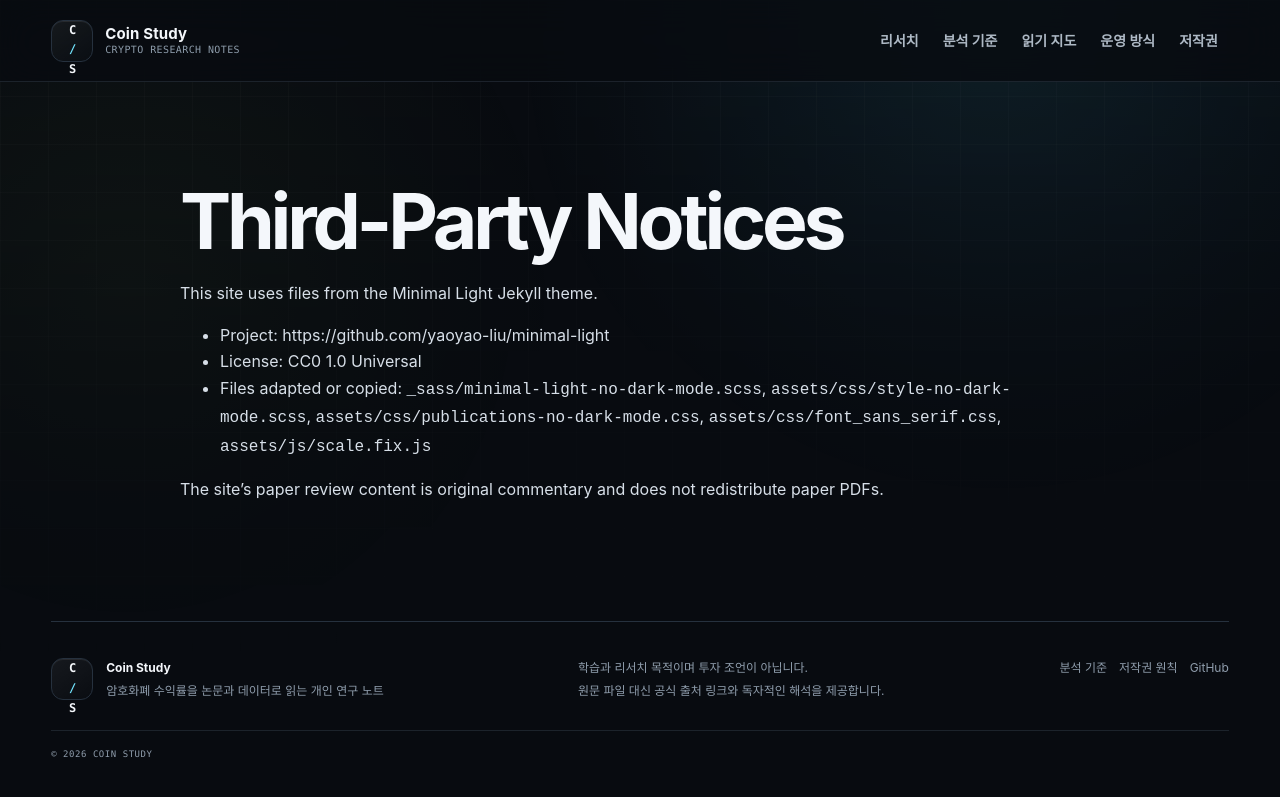
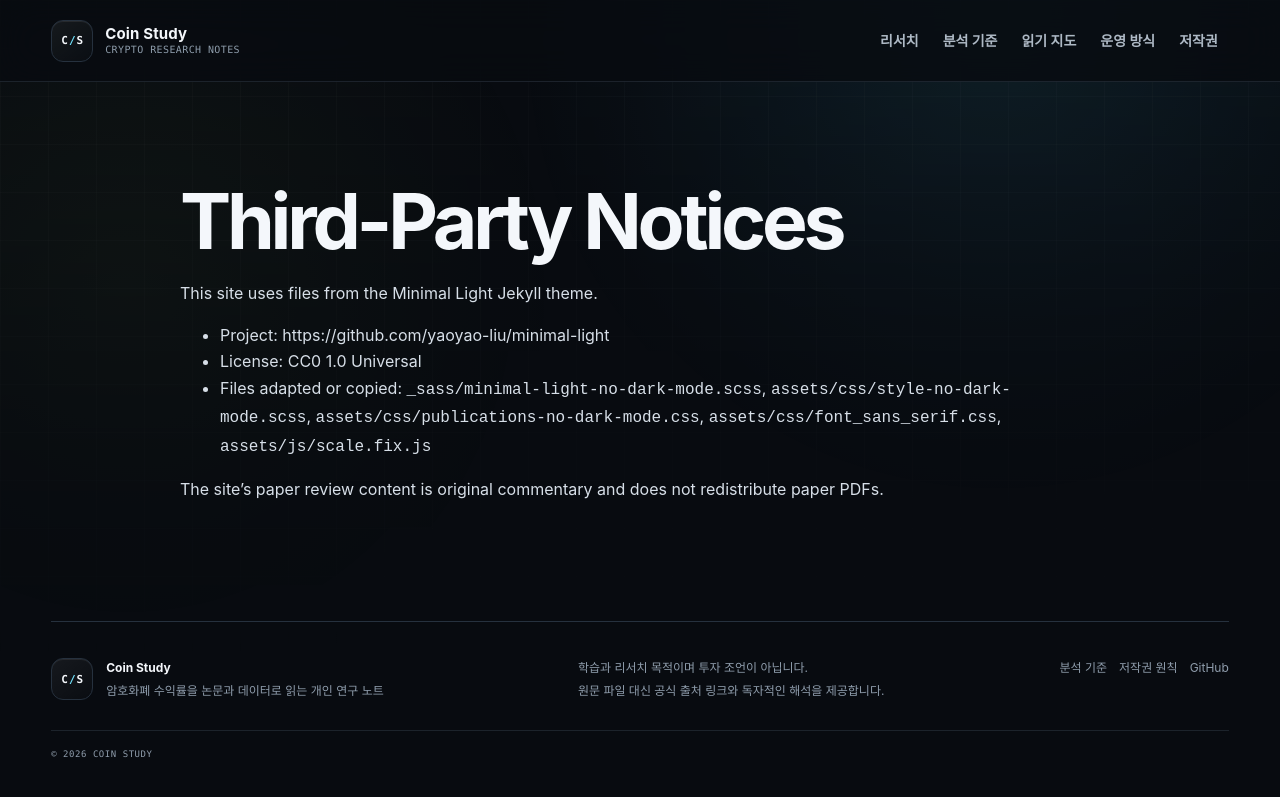
Before and after one commit to kcw8335/kcw8335.github.io, a Jekyll site: the page built from THIRD_PARTY_NOTICES.md, in a window 1280 px wide. Shown: the top 797 px of the page. Built offline with Jekyll 4.4.1, drawn with Linux system fonts in a browser that asks for light colours; our own code applies the rules of GitHub Pages for plain Markdown files.

Commit message:
Fix logo alignment

```diff
--- a/_layouts/default.html
+++ b/_layouts/default.html
@@ -80,7 +80,11 @@
     <div class="site-shell">
       <header class="site-header">
         <a class="brand" href="{{ '/' | relative_url }}" aria-label="{{ site.title }} 홈">
-          <span class="brand-mark" aria-hidden="true">C<span>/</span>S</span>
+          <span class="brand-mark" aria-hidden="true">
+            <span class="brand-mark__letter">C</span>
+            <span class="brand-mark__slash">/</span>
+            <span class="brand-mark__letter">S</span>
+          </span>
           <span class="brand-copy">
             <strong>{{ site.title }}</strong>
             <small>Crypto research notes</small>
@@ -117,7 +121,11 @@
 
       <footer class="site-footer">
         <div class="footer-brand">
-          <span class="brand-mark" aria-hidden="true">C<span>/</span>S</span>
+          <span class="brand-mark" aria-hidden="true">
+            <span class="brand-mark__letter">C</span>
+            <span class="brand-mark__slash">/</span>
+            <span class="brand-mark__letter">S</span>
+          </span>
           <div>
             <strong>Coin Study</strong>
             <p>암호화폐 수익률을 논문과 데이터로 읽는 개인 연구 노트</p>
--- a/assets/css/site.css
+++ b/assets/css/site.css
@@ -170,21 +170,28 @@ img {
 .brand-mark {
   width: 42px;
   height: 42px;
-  display: grid;
-  place-items: center;
+  display: inline-flex;
+  align-items: center;
+  justify-content: center;
+  gap: 1px;
   border: 1px solid var(--line);
   border-radius: 12px;
   background: linear-gradient(145deg, rgba(255, 255, 255, 0.06), rgba(255, 255, 255, 0.01));
   color: var(--text);
   font-family: var(--font-mono);
-  font-size: 12px;
+  font-size: 11px;
   font-weight: 800;
-  letter-spacing: -0.08em;
+  letter-spacing: 0;
+  line-height: 1;
   box-shadow: inset 0 1px 0 rgba(255, 255, 255, 0.08);
   transition: border-color 160ms ease, color 160ms ease, transform 160ms ease;
 }
 
-.brand-mark span {
+.brand-mark__letter {
+  color: inherit;
+}
+
+.brand-mark__slash {
   color: var(--cyan);
 }
 
```
